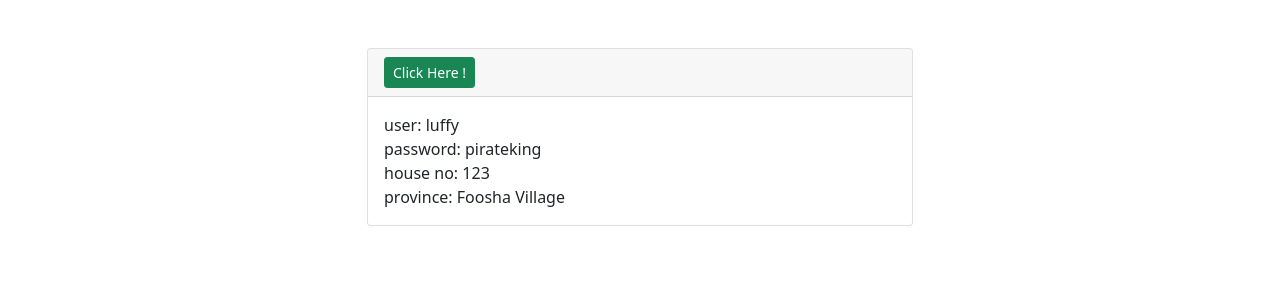
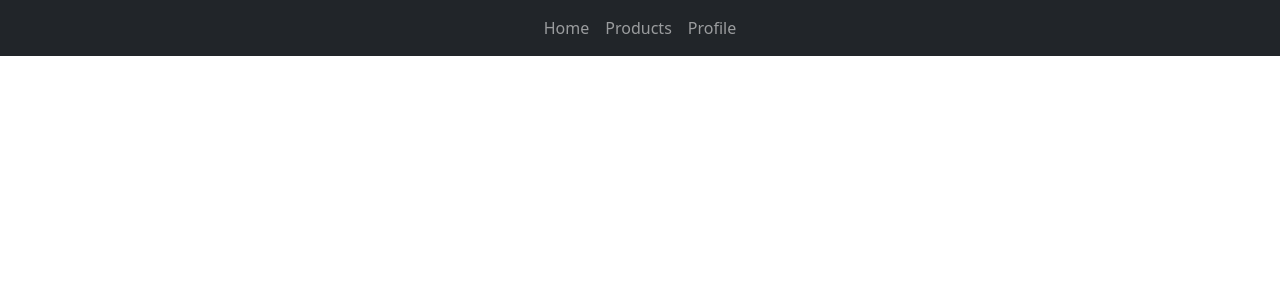
Before and after one commit to chinovieza/simplify-react, a React (Create React App) app in the folder my-first-react/: page / in a window 1280 px wide. Shown: the top 300 px of the page. Built offline with nearby package versions, Linux system fonts and the light colour scheme.

Commit message:
State on Function Component

```diff
--- a/my-first-react/src/App.js
+++ b/my-first-react/src/App.js
@@ -1,48 +1,25 @@
-import React, { Component } from 'react';
+import React, {useState} from 'react';
 import 'bootstrap/dist/css/bootstrap.min.css';
 
-class App extends Component {
+const App = (props) => {
 
-    state = {
-        user: "luffy",
-        password: "pirateking",
-        address: {
-            houseno: "123",
-            province: "Foosha Village"
-        }
-    };
+    const stateArr = useState({
+        home: '#home',
+        products: '#products',
+        profile: '#profile'
+    });
 
-    userClick = () => {
-        this.setState({
-            user: "monky",
-            password: "GomuGomuNoMi"
-        });
-    }
-
-    render() {
-        return (
-            <div className="container">
-                <div className="row">
-                    <div className="col-12 col-sm-6 mx-auto mt-5">
-                        <div className="card ml-5 mr-5">
-                            <div className="card-header text-right">
-                                <button className="btn btn-success btn-sm" onClick={this.userClick}>
-                                    Click Here !
-                                </button>
-                            </div>
-                            <div className="card-body">
-                                user: <span className="ml-2">{this.state.user}</span><br/>
-                                password: <span className="ml-2">{this.state.password}</span><br/>
-                                house no: <span className="ml-2">{this.state.address.houseno}</span><br/>
-                                province: <span className="ml-1">{this.state.address.province}</span><br/>
-                            </div>
-                        </div>
-                    </div>
+    return (
+        <nav className="navbar navbar-expand-lg navbar-dark bg-dark">
+            <div className="collapse navbar-collapse" id="navbarNavAltMarkup">
+                <div className="navbar-nav mx-auto">
+                    <a className="nav-item nav-link" href={stateArr[0].home}>Home</a>
+                    <a className="nav-item nav-link" href={stateArr[0].products}>Products</a>
+                    <a className="nav-item nav-link" href={stateArr[0].profile}>Profile</a>
                 </div>
             </div>
-        )
-    }
-
+        </nav>
+    );
 }
 
 export default App;
```
Also changed, not shown: my-first-react/src/App-5-1.js (added, +48 -0 lines).
